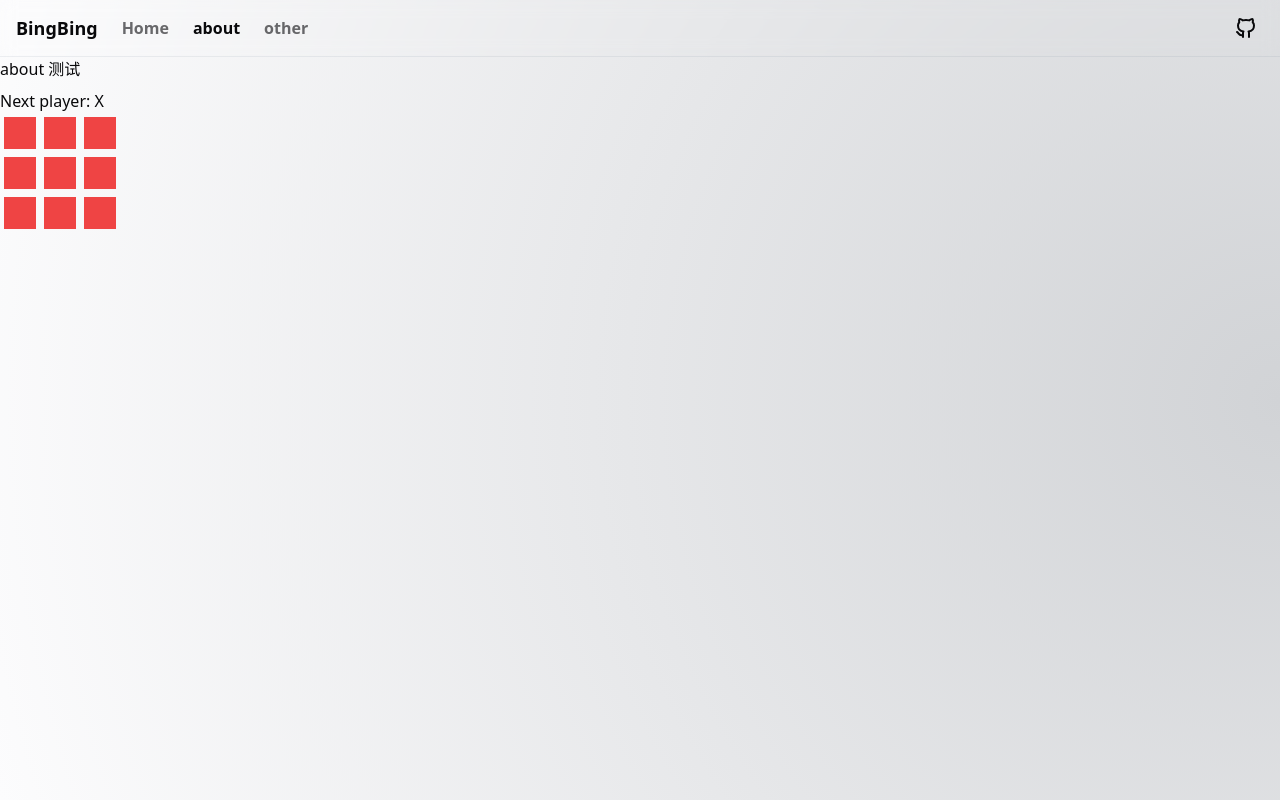
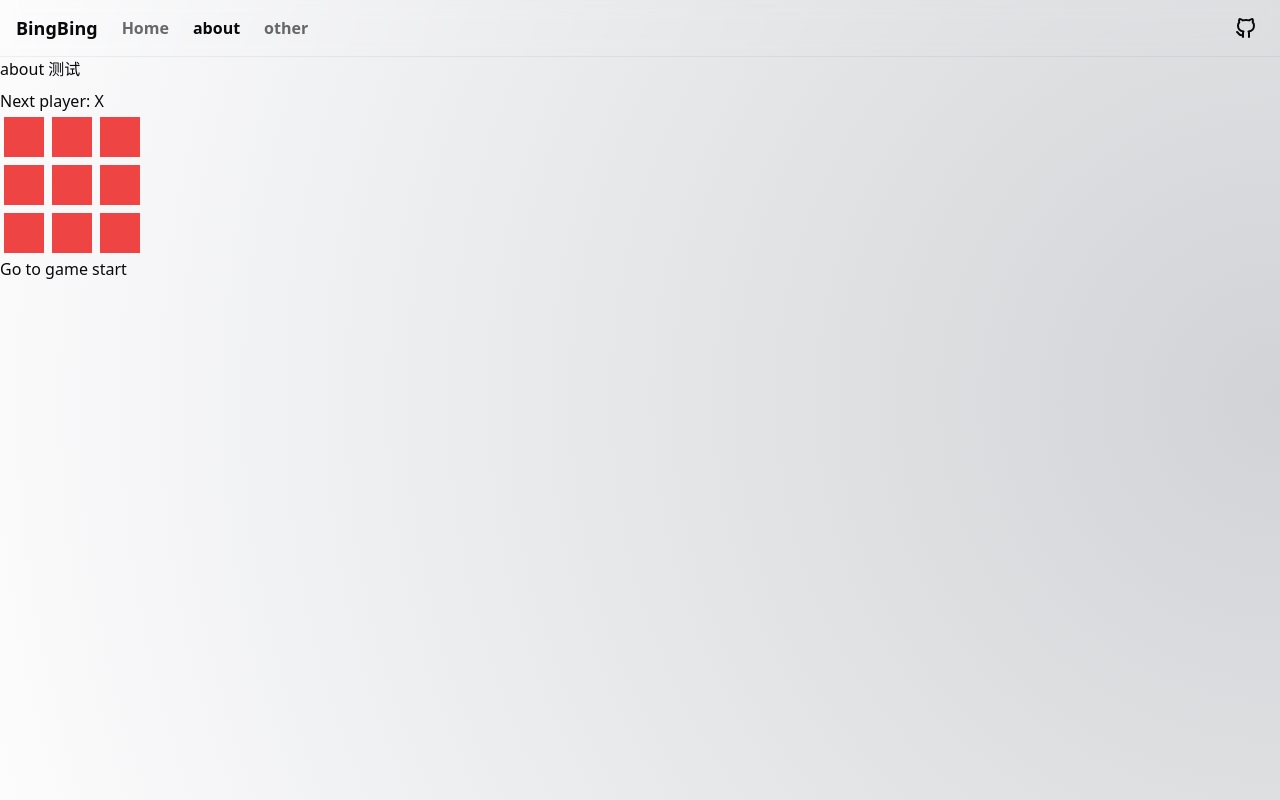
Before and after one commit to ydmingg/intro, a React (Vite) app: page /about in a window 1280 px wide. Built offline with nearby package versions, Linux system fonts and the light colour scheme.

Commit message:
update react

```diff
--- a/package.json
+++ b/package.json
@@ -1,6 +1,6 @@
 {
   "name": "intro",
-  "version": "0.0.40",
+  "version": "0.0.41",
   "type": "module",
   "scripts": {
     "dev": "vite",
--- a/src/pages/demo/game01.tsx
+++ b/src/pages/demo/game01.tsx
@@ -1,6 +1,5 @@
 import { useState } from "react";
 
-// 创建按钮
 function Square({
 	value,
 	onSquareClick,
@@ -9,37 +8,36 @@ function Square({
 	onSquareClick: () => void;
 }) {
 	return (
-		<button
-			className="square m-1 w-8 h-8 bg-red-500 text-sm"
-			onClick={onSquareClick}>
+		<button className="square w-10 h-10 bg-red-500 m-1" onClick={onSquareClick}>
 			{value}
 		</button>
 	);
 }
 
-// 创建容器
 function Board({
-    xIsNext,
-    squares,
+	xIsNext,
+	squares,
 	onPlay,
 }: {
-    xIsNext: Boolean;
-    squares: string[];
-	onPlay: (nextSquates: string[]) => void;
+	xIsNext: boolean;
+	squares: string[];
+	onPlay: (nextSquares: string[]) => void;
 }) {
+
 	function handleClick(i: number) {
-		if (squares[i] || calculateWinner(squares)) return;
-		// 复制数组
-		const nextSquates = squares.slice();
-		nextSquates[i] = xIsNext ? "X" : "O";
-
-		// 更新状态
-        onPlay(nextSquates);
-
+		if (calculateWinner(squares) || squares[i]) {
+			return;
+		}
+		const nextSquares = squares.slice();
+		if (xIsNext) {
+			nextSquares[i] = "X";
+		} else {
+			nextSquares[i] = "O";
+		}
+		onPlay(nextSquares);
 	}
 
 	const winner = calculateWinner(squares);
-
 	let status;
 	if (winner) {
 		status = "Winner: " + winner;
@@ -50,43 +48,122 @@ function Board({
 	return (
 		<>
 			<div className="status">{status}</div>
-			<div className="board-row flex">
-                <Square value={squares[0]} onSquareClick={() => handleClick(0)} />
-                <Square value={squares[1]} onSquareClick={() => handleClick(1)} />
-                <Square value={squares[2]} onSquareClick={() => handleClick(2)} />
+			<div className="board-row flex w-min">
+				<Square
+					value={squares[0]}
+					onSquareClick={() => handleClick(0)}
+				/>
+				<Square
+					value={squares[1]}
+					onSquareClick={() => handleClick(1)}
+				/>
+				<Square
+					value={squares[2]}
+					onSquareClick={() => handleClick(2)}
+				/>
 			</div>
-			<div className="board-row flex">
-                <Square value={squares[3]} onSquareClick={() => handleClick(3)} />
-                <Square value={squares[4]} onSquareClick={() => handleClick(4)} />
-                <Square value={squares[5]} onSquareClick={() => handleClick(5)} />
+			<div className="board-row flex w-min">
+				<Square
+					value={squares[3]}
+					onSquareClick={() => handleClick(3)}
+				/>
+				<Square
+					value={squares[4]}
+					onSquareClick={() => handleClick(4)}
+				/>
+				<Square
+					value={squares[5]}
+					onSquareClick={() => handleClick(5)}
+				/>
 			</div>
-			<div className="board-row flex">
-                <Square value={squares[6]} onSquareClick={() => handleClick(6)} />
-                <Square value={squares[7]} onSquareClick={() => handleClick(7)} />
-                <Square value={squares[8]} onSquareClick={() => handleClick(8)} />
+			<div className="board-row flex w-min">
+				<Square
+					value={squares[6]}
+					onSquareClick={() => handleClick(6)}
+				/>
+				<Square
+					value={squares[7]}
+					onSquareClick={() => handleClick(7)}
+				/>
+				<Square
+					value={squares[8]}
+					onSquareClick={() => handleClick(8)}
+				/>
 			</div>
-
 		</>
 	);
 }
 
-// 创建
+export default function Game() {
+	// const [xIsNext, setXIsNext] = useState(true);
+    const [history, setHistory] = useState([Array(9).fill(null)]);
+    const [currentMove, setCurrentMove] = useState(0);
+    const xIsNext = currentMove % 2 === 0;
+    const currentSquares = history[currentMove];
+
+    // console.log(currentMove % 2);
+
+
+    // 当前棋盘状态
+	// const currentSquares = history[history.length - 1];
+
+
+
+    function handlePlay(nextSquares: string[]) {
+        // 记录历史步骤
+        const nextHistory = [...history.slice(0, currentMove + 1), nextSquares]
+
+        setHistory(nextHistory);
+        setCurrentMove(nextHistory.length - 1);
+        // setXIsNext(!xIsNext);
+
+
+	}
+
+	function jumpTo(nextMove: number) {
+        setCurrentMove(nextMove);
+        // setXIsNext(nextMove % 2 === 0);
+        console.log(history[currentMove], history[history.length - 1]);
+	}
+
+	const moves = history.map((_, move: number) => {
+		let description;
+		if (move > 0) {
+			description = "Go to move #" + move;
+		} else {
+			description = "Go to game start";
+		}
+		return (
+			<li key={move}>
+				<button onClick={() => jumpTo(move)}>{description}</button>
+			</li>
+		);
+	});
+
+	return (
+		<div className="game">
+			<div className="game-board">
+				<Board
+					xIsNext={xIsNext}
+					squares={currentSquares}
+					onPlay={handlePlay}
+				/>
+			</div>
+			<div className="game-info">
+				<ol>{moves}</ol>
+			</div>
+		</div>
+	);
+}
+
 function calculateWinner(squares: string[]) {
-	const lists = [
-		[0, 1, 2],
-		[3, 4, 5],
-		[6, 7, 8],
-
-		[0, 3, 6],
-		[1, 4, 7],
-		[2, 5, 8],
-
-		[0, 4, 8],
-		[2, 4, 6],
+	const lines = [
+		[0, 1, 2], [3, 4, 5], [6, 7, 8],
+		[0, 3, 6], [1, 4, 7], [2, 5, 8],
+		[0, 4, 8], [2, 4, 6],
 	];
-
-	for (const list of lists) {
-		const [a, b, c] = list;
+	for (let i = 0; i < lines.length; i++) {
+		const [a, b, c] = lines[i];
 		if (
 			squares[a] &&
 			squares[a] === squares[b] &&
@@ -97,26 +174,3 @@ function calculateWinner(squares: string[]) {
 	}
 	return null;
 }
-
-// 导出组件
-export default function Game() {
-	const [xIsNext, setXIsNext] = useState(true);
-    const [history, setHistory] = useState([Array(9).fill(null)]);
-
-    const currentSquares = history[history.length - 1];
-
-
-    function handlePlay(nextSquares: string[]) {
-        // 确保 nextSquares 是一个有效的数组
-        setHistory([...history, nextSquares]);
-        setXIsNext(!xIsNext);
-
-
-    }
-
-	return (
-		<>
-            <Board xIsNext={xIsNext} squares={ currentSquares } onPlay={ handlePlay } />
-		</>
-	);
-}
```
